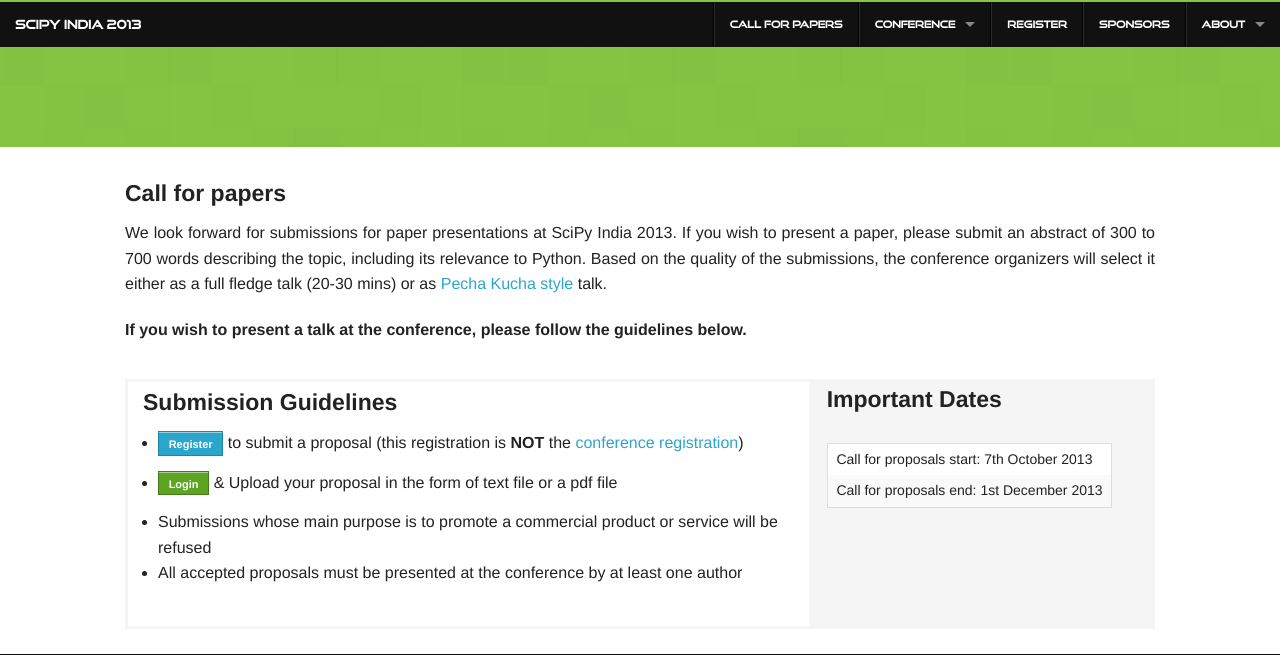
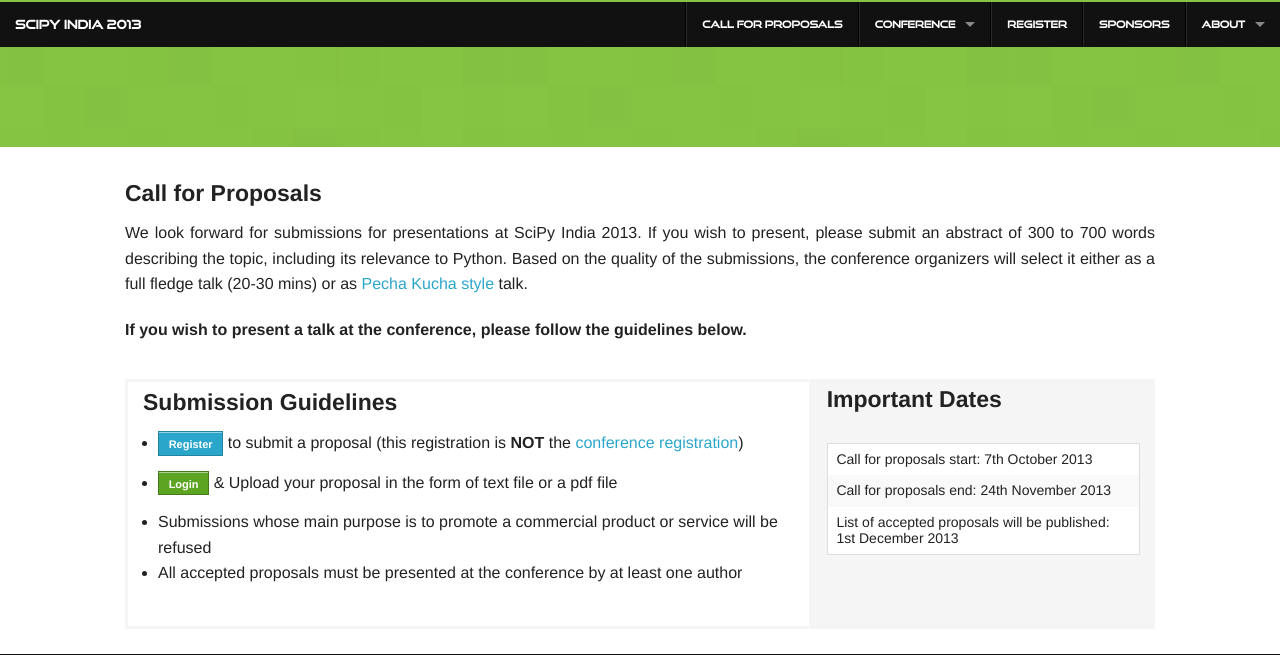
Before and after one commit to FOSSEE/SciPy2013, a Django app: template website/templates/papers.html in a window 1280 px wide. Shown: the top 655 px of the page. Run offline with Django 3.2, Linux system fonts and the light colour scheme; the template is opened without the code that fills it, so the values that code supplies are empty.

Commit message:
updating for CFP to stand for call for proposals

```diff
--- a/website/templates/index.html
+++ b/website/templates/index.html
@@ -31,7 +31,7 @@
         <section class="top-bar-section">
           <ul class="right">
             <li class="divider"></li>
-            <li><a href="{% url 'website:call-for-papers' %}">Call for Papers</a>
+            <li><a href="{% url 'website:call-for-proposals' %}">Call for Proposals</a>
             <li class="divider"></li>
             <li class="has-dropdown"><a href="#">Conference</a>
               <ul class="dropdown">
--- a/website/templates/page.html
+++ b/website/templates/page.html
@@ -31,7 +31,7 @@
         <section class="top-bar-section">
           <ul class="right">
             <li class="divider"></li>
-            <li><a href="{% url 'website:call-for-papers' %}">Call for Papers</a>
+            <li><a href="{% url 'website:call-for-proposals' %}">Call for Proposals</a>
             <li class="divider"></li>
             <li class="has-dropdown"><a href="#">Conference</a>
               <ul class="dropdown">
--- a/website/templates/papers.html
+++ b/website/templates/papers.html
@@ -4,10 +4,10 @@
 {% if status == "up" %}
 <h4>Document uploaded succcessfully. </h4>
 {% endif %}
-<h4>Call for papers</h4>
+<h4>Call for Proposals</h4>
   <p align="justify">
-    We look forward for submissions for paper presentations at SciPy India 2013.
-    If you wish to present a paper, please submit an abstract of 300 to 700 words describing the topic,
+    We look forward for submissions for presentations at SciPy India 2013.
+    If you wish to present, please submit an abstract of 300 to 700 words describing the topic,
     including its relevance to Python. Based on the quality of the submissions,
     the conference organizers will select it either as a full fledge talk (20-30 mins) or as
     <a href="http://en.wikipedia.org/wiki/PechaKucha" target="_blank">Pecha Kucha style</a> talk.
@@ -39,7 +39,8 @@
   <br>
   <table>
     <tr><td>Call for proposals start: 7th October 2013
-	  <tr><td>Call for proposals end: 1st December 2013
+	  <tr><td>Call for proposals end: 24th November 2013
+	  <tr><td>List of accepted proposals will be published: 1st December 2013
   </table>
 </div>
 </div>
--- a/website/urls.py
+++ b/website/urls.py
@@ -10,7 +10,7 @@ urlpatterns = patterns('',
     url(r'^contact/$', 'website.views.contact_page', name='contact'),
 
     # Call for papers
-    url(r'^call-for-papers/$', 'website.views.call_for_papers_page', name='call-for-papers'),
+    url(r'^call-for-proposals/$', 'website.views.call_for_papers_page', name='call-for-proposals'),
 
     # Conference Section
     url(r'^schedule/$', 'website.views.schedule_page', name='schedule'),
```
